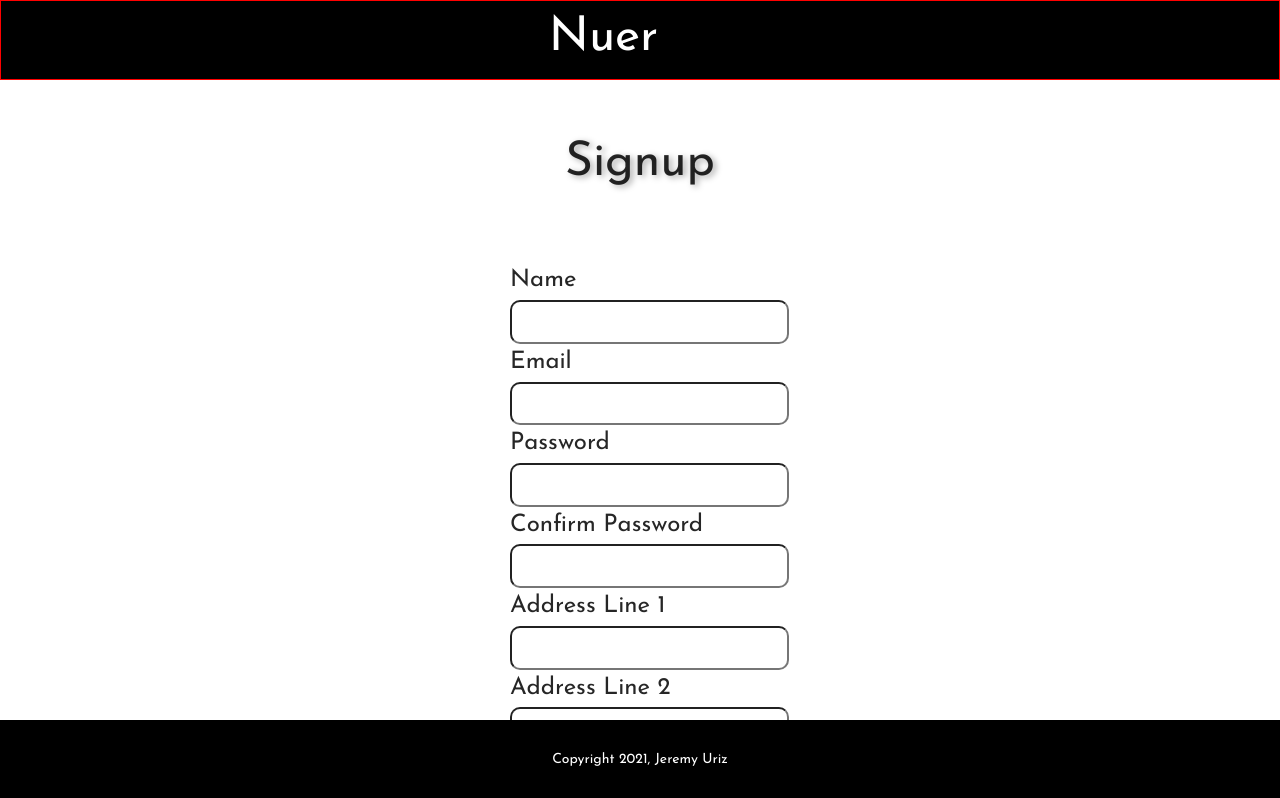
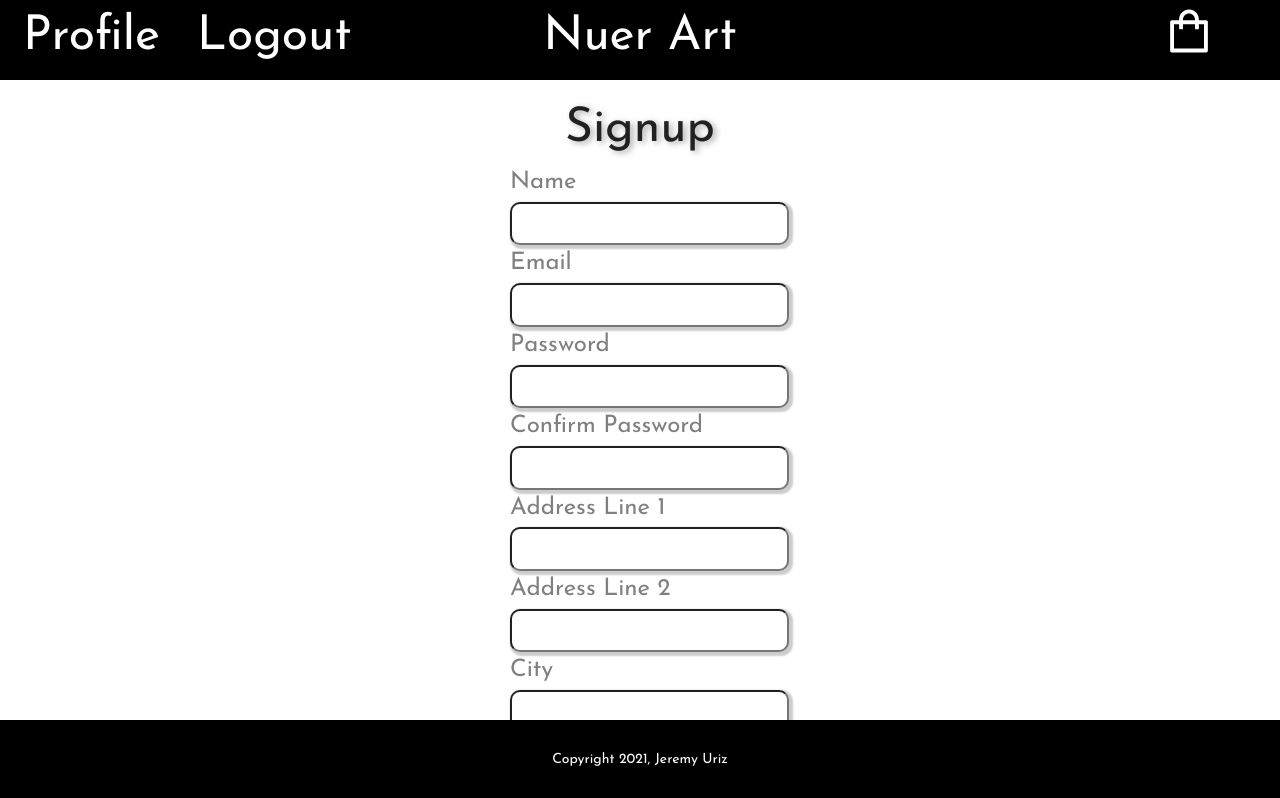
Before and after one commit to JJURIZ/nuer-art-frontend, a React (Create React App) app: page /signup in a window 1280 px wide. Shown: the top 798 px of the page. Built offline with nearby package versions, Linux system fonts and the light colour scheme; no server answers; sample sign-in values are in the browser's storage; what react-alert-template-basic would draw is missing.

Commit message:
[Header] basic layout complete

```diff
--- a/src/App.js
+++ b/src/App.js
@@ -28,7 +28,7 @@ const PrivateRoute = ({ component: Component, ...rest }) => {
 function App() {
   const [cart, setCart] = useState({items: []})
   const [currentUser, setCurrentUser] = useState('')
-  const [isAuthenticated, setIsAuthenticated] = useState(false);
+  const [isAuthenticated, setIsAuthenticated] = useState(true);
 
   const nowCurrentUser = (userData) => {
     setCurrentUser(userData)
--- a/src/components/elements/Header.js
+++ b/src/components/elements/Header.js
@@ -2,18 +2,19 @@ import React, { Component } from "react"
 import { ShoppingOutlined, ShoppingFilled } from '@ant-design/icons'
 import { Link } from 'react-router-dom'
 import './Header.scss'
-import { Tooltip } from 'antd'
+// import { Tooltip } from 'antd'
 
 class Header extends Component {
 
     render(props) {
+        console.log(this.props.cart.items.length)
         if(this.props.isAuthenticated){
             return(
                 <div className="Header">
                 <Link to="/" className="Header-title"><span>Nuer Art</span></Link>
-                <Link to="/profile"><p>Profile</p></Link>
-                <Link to="/"><p onClick={this.props.handleLogout}>Logout</p></Link>
-                {this.props.cart.items.length > 0 ? <Link to="/checkout"><ShoppingFilled className="ShoppingFilled"/></Link> : <span><ShoppingOutlined className="ShoppingEmpty"/></span> }
+                <Link to="/profile" className="Header-profile"><p>Profile</p></Link>
+                <Link to="/" className="Header-logout"><p onClick={this.props.handleLogout}>Logout</p></Link>
+                {this.props.cart.items.length > 0 ? <Link to="/checkout" className="Header-shopping-filled"><ShoppingFilled /></Link> : <span className="Header-shopping-empty"><ShoppingOutlined /></span>}
 
                 </div>
             )
--- a/src/components/elements/Header.scss
+++ b/src/components/elements/Header.scss
@@ -2,17 +2,17 @@
 
 .Header {
     height: 10vh;
-    border: 1px solid red;
     justify-items: center;
     background-color: black;
     font-size: 3rem;
     margin-bottom: 1rem;
     display: grid;
     grid-template-columns: repeat(7, 1fr);
-    grid-template-rows: 1fr;
+    // grid-template-rows: 100px;
 
     &-title {
-        grid-column-start: 4;
+        grid-column-start: 3;
+        grid-column-end: 6;
         color: white;
     }
 
@@ -20,37 +20,51 @@
         display: flex;
         grid-column: 5 / span 2;
     }
+
+    &-profile {
+        color: white;
+        // margin: 0 1rem 0 1rem;
+        grid-column-start: 1;
+        grid-column-end: 2;
+        grid-row-start: 1;
+    }
+
+    &-logout {
+        color: white;
+        // margin: 0 1rem 0 1rem;
+        grid-column-start: 2;
+        grid-column-end: 3;
+        grid-row-start: 1;
+    }
+
+    &-shopping-empty {
+        grid-column-start: 7;
+        grid-row-start: 1;
+        color: white;
+    }
+
+    &-shopping-filled {
+        grid-column-start: 7;
+        grid-row-start: 1;
+    }
 }
 
-.ShoppingEmpty {
-    color: white;
-    align-self: center;
-}
 
-.ShoppingFilled {
-    align-self: center;
-}
 
 .ShoppingFilled:hover {
     color: blue;
 }
 
-.Profile {
-    color: white;
-    margin: 0 1rem 0 1rem;
-}
+// .Profile {
+//     color: white;
+//     margin: 0 1rem 0 1rem;
+//     grid-column-start: 1;
+//     grid-column-end: 2;
+// }
 
-.Logout {
-    color: white;
-    margin: 0 1rem 0 1rem;
-}
-
-.Signup {
-    color: white;
-    margin: 0 1rem 0 1rem;
-}
-
-.Login {
-    color: white;
-    margin: 0 1rem 0 1rem;
-}
+// .Logout {
+//     color: white;
+//     margin: 0 1rem 0 1rem;
+//     grid-column-start: 2;
+//     grid-column-end: 3;
+// }
--- a/src/components/pages/Home.js
+++ b/src/components/pages/Home.js
@@ -3,10 +3,10 @@ import axios from 'axios'
 import jwt_decode from 'jwt-decode'
 import setAuthToken from '../utilities/setAuthToken'
 import { Link } from 'react-router-dom'
+import { withAlert } from 'react-alert'
+import { Redirect } from 'react-router-dom'
 
-import { withAlert } from 'react-alert'
-
-import { Redirect } from 'react-router-dom'
+import './Home.scss'
 const backendUrl = process.env.REACT_APP_SERVER_URL
 
 class Home extends Component {
@@ -53,24 +53,24 @@ class Home extends Component {
     render(){
         if (this.props.user) return <Redirect to="/gallery" />
         return (
-            <div className="">
+            <div className="Login">
+                <h2 className="Login-header">I Have An Account</h2>
+                <form onSubmit={this.handleSubmit} className="Login-form">
 
-            <h2 className="">Login</h2>
-            <form onSubmit={this.handleSubmit}>
-                <div className="">
                     <label htmlFor="email">Email</label>
-                    <input type="email" name="email" value={this.email} onChange={this.handleEmail} className="" />
+                    <input type="email" name="email" value={this.email} onChange={this.handleEmail} className="form-control" />
+
+                    <label htmlFor="password">Password</label>
+                    <input type="password" name="password" value={this.password} onChange={this.handlePassword} className="form-control" />
+
+                    <button type="submit" className="Form-button">Login</button>
+                </form>
+                {/* <h2>Or</h2> */}
+                <div className="Signup-link">
+                    <Link to="/signup"><span>I Want An Account</span></Link>
                 </div>
 
-                <div className="form-group">
-                    <label htmlFor="password">Password</label>
-                    <input type="password" name="password" value={this.password} onChange={this.handlePassword} className="" />
-                </div>
-                <button type="submit" className="">Login</button>
-            </form>
-
-            <Link to="/signup"><h2>Sign Up</h2></Link>
-        </div>
+            </div>
         )
     }
 }
--- /dev/null
+++ b/src/components/pages/Home.scss
@@ -0,0 +1,39 @@
+@import '../utilities/StyleTemplates.scss';
+
+.Login {
+    display: grid;
+    grid-template-columns: repeat(2, 1fr);
+    grid-template-rows: repeat(6, 60px);
+    justify-items: center;
+    justify-content: center;
+
+    &-header {
+        // grid-row-start: 1;
+        font-size: 3rem;
+        margin-top: 2rem;
+        @include titles;
+    }
+
+    &-form {
+        border: 1px solid red;
+        grid-column-start: 1;
+        grid-column-end: 1;
+        grid-row-start: 2;
+        grid-row-end: 5;
+        @include from-container;
+    }
+}
+
+.Form-button {
+    color: black;
+    margin-top: 2rem;
+    border-radius: 10px;
+}
+.form-control {
+    @include form-inputs;
+}
+
+.Signup-link {
+    @include titles;
+    // grid-row-start: 6;
+}
--- a/src/components/pages/Signup.js
+++ b/src/components/pages/Signup.js
@@ -90,9 +90,9 @@ const Signup = () => {
 
     return (
 
-                <div className="Signup-form">
-                    <h2 className="Signup-form-header">Signup</h2>
-                    <form onSubmit={handleSubmit} className="Signup-form-input">
+                <div className="Signup">
+                    <h2 className="Signup-header">Signup</h2>
+                    <form onSubmit={handleSubmit} className="Signup-input">
 
                             <label htmlFor="name">Name</label>
                             <input type="text" name="name" value={name} onChange={handleName} className="form-control" />
@@ -123,7 +123,7 @@ const Signup = () => {
                             <label htmlFor="zip">Zip</label>
                             <input type="text" name="zip" value={zip} onChange={handleZip} className="form-control" />
 
-                        <button type="submit" className="Signup-button">Submit</button>
+                            <button type="submit" className="Form-button">Submit</button>
                     </form>
                 </div>
     )
--- a/src/components/pages/Signup.scss
+++ b/src/components/pages/Signup.scss
@@ -1,29 +1,19 @@
-.Signup-form {
+@import '../utilities/StyleTemplates.scss';
+
+.Signup {
     display: grid;
-    grid-template-columns: 300px;
-    grid-template-rows: 1fr 5fr;
+    grid-template-columns: 1fr;
+    grid-template-rows: repeat(6, 60px);
     justify-items: center;
     justify-content: center;
 
     &-header {
-        grid-row: 1;
         font-size: 3rem;
-        align-self: center;
-        text-shadow: 3px 2px 6px darkgrey;
+        margin-top: 2rem;
+        @include titles;
     }
     &-input{
         grid-row: 2 / 6;
-        font-size: 1.5rem;
-        margin: .5rem 0 .5rem 0;
-        width: 300px;
-        padding: 0 20px 0 20px;
-        border: black;
+        @include from-container;
     }
 }
-
-input:hover {
-    background: linear-gradient(90deg, rgba(182,182,236,1) 44%, rgba(0,212,255,0.4556197478991597) 90%);
-}
-.form-control {
-    border-radius: 10px;
-}
--- /dev/null
+++ b/src/components/utilities/StyleTemplates.scss
@@ -0,0 +1,26 @@
+@mixin titles {
+    font-size: 3rem;
+    align-self: center;
+    text-shadow: 3px 2px 6px darkgrey;
+}
+
+@mixin from-container {
+    font-size: 1.5rem;
+    margin: .5rem 0 .5rem 0;
+    width: 300px;
+    padding: 0 20px 0 20px;
+    border: black;
+    border-radius: 10px;
+    color: #808080;
+}
+
+@mixin form-inputs {
+    border-radius: 10px;
+    -webkit-box-shadow: 2px 2px 2px 2px #ccc;
+    -moz-box-shadow:    2px 2px 2px 2px #ccc;
+    box-shadow:         2px 2px 2px 2px #ccc;
+    color: black;
+    &-hover{
+        background: linear-gradient(90deg, rgba(182,182,236,1) 44%, rgba(0,212,255,0.4556197478991597) 90%);
+    }
+}
```
Also changed, not shown: src/App.scss (line endings or trailing spaces).
